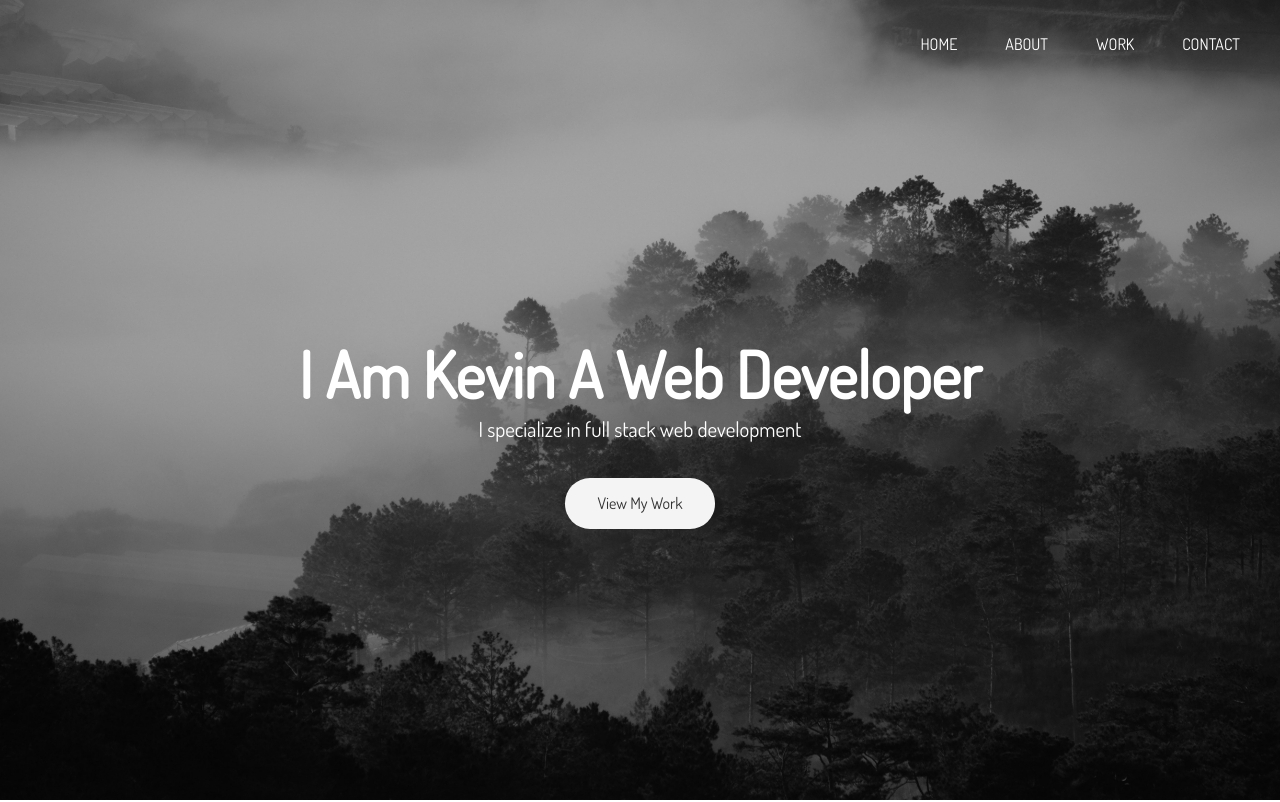
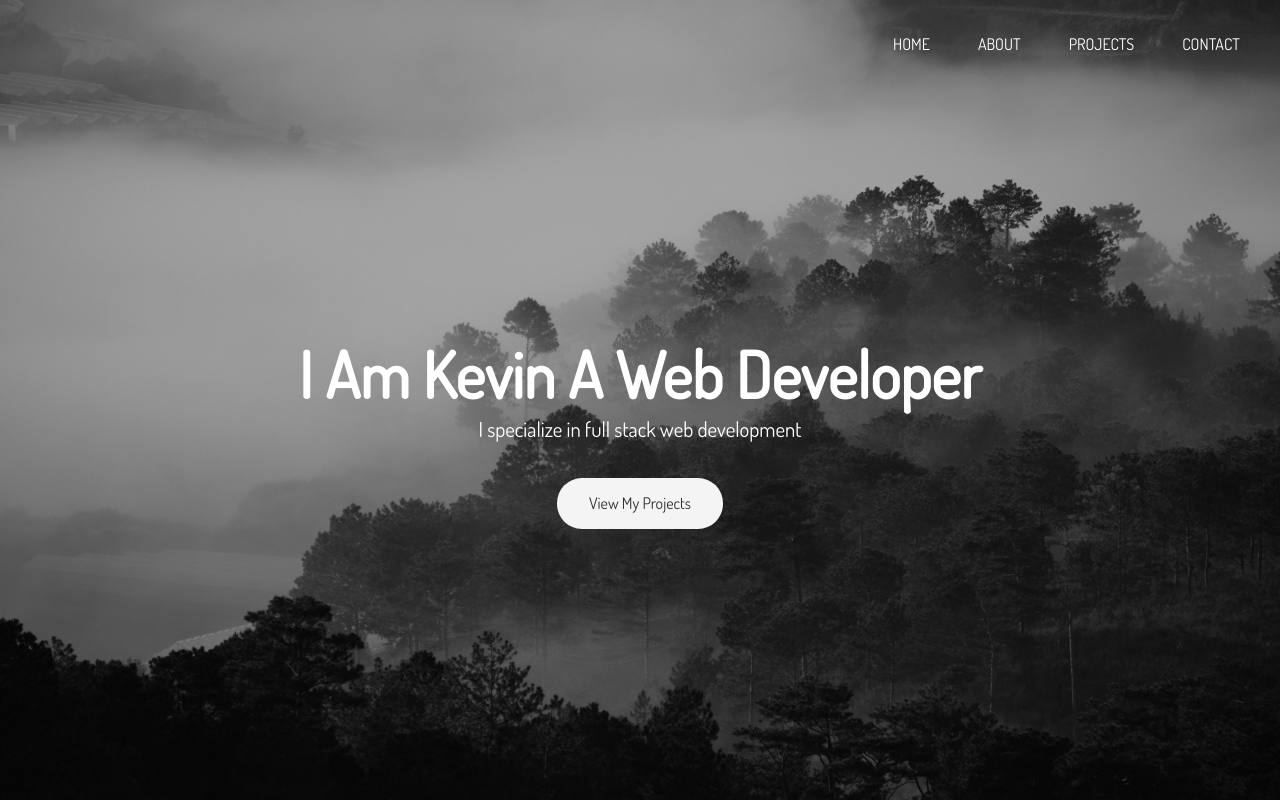
Before and after one commit to ks603/ks603.github.io, a website: page index.html in a window 1280 px wide. Shown: the top 802 px of the page. Drawn offline with nearby package versions, Linux system fonts and the light colour scheme.

Commit message:
Updated button scroll

```diff
--- a/index.html
+++ b/index.html
@@ -20,7 +20,7 @@
         <ul>
           <li><a href="#home">Home</a></li>
           <li><a href="#about-a">About</a></li>
-          <li><a href="#work-a">Work</a></li>
+          <li><a href="#work-a">Projects</a></li>
           <li><a href="#contact-a">Contact</a></li>
         </ul>
       </nav>
@@ -37,7 +37,9 @@
           <p class="lead">
             I specialize in full stack web development
           </p>
-          <a href="#work-a" class="btn-light">View My Work</a>
+          <div id="project">
+            <a href="#work-a" class="btn-light">View My Projects</a>
+          </div>
         </div>
       </div>
     </header>
```
Also changed, not shown: dist/js/main.js.
